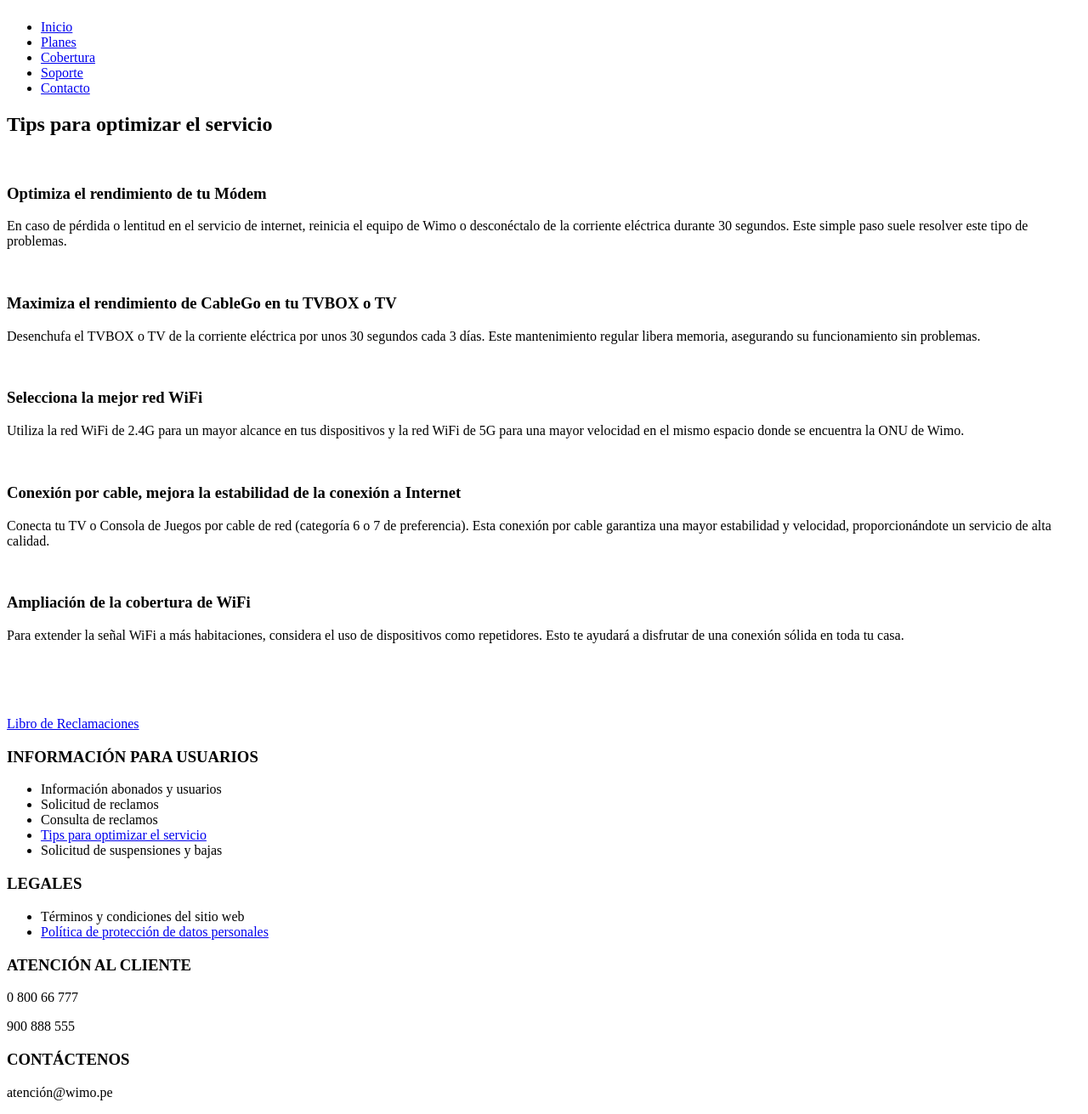
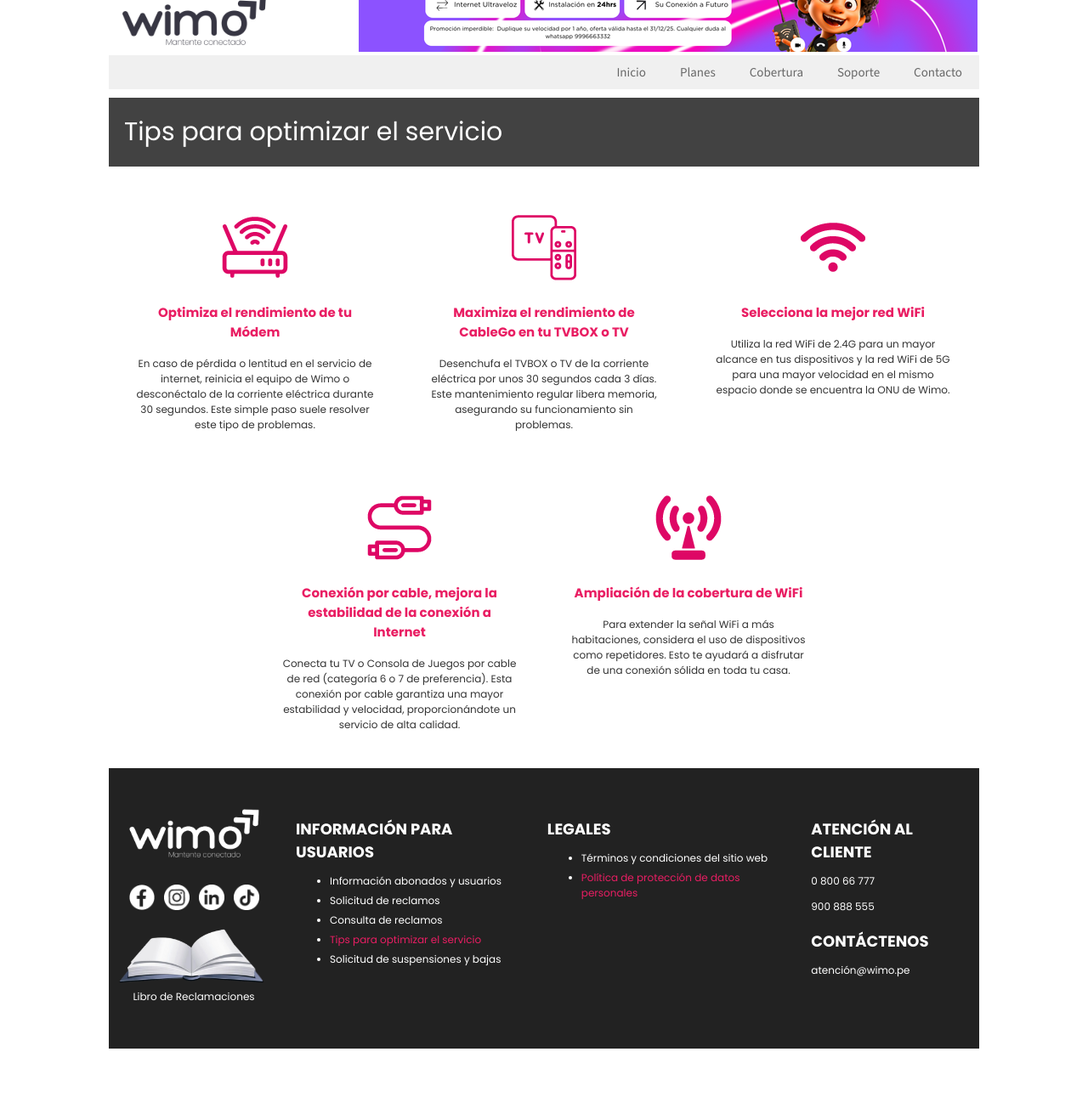
Before and after one commit to krlozs/ispwimo, a plain HTML site: page tips-optimizar-servicio.html in a window 1280 px wide. Shown: the part 19-1330 px from the top of the page at 85% size. After the commit the page ends 1253 px from the top, so only its background shows below. Drawn offline with nearby package versions, Linux system fonts and the light colour scheme; the site is published under a folder, as on GitHub Pages, so addresses that start at the root find nothing.

Commit message:
Add files via upload

```diff
--- a/proteccion-datos-personales.html
+++ b/proteccion-datos-personales.html
@@ -5,7 +5,7 @@
     <meta name="viewport" content="width=device-width, initial-scale=1.0">
     <title>Política de protección de datos personales - wimo.pe</title>
     <!-- enlace al css -->
-    <link rel="stylesheet" href="/css/pol-prot-dp.css">
+    <link rel="stylesheet" href="css/pol-prot-dp.css">
     <!-- enlace g-font "permanent Marker" -->
    <style>
        @import url('https://fonts.googleapis.com/css2?family=Permanent+Marker&family=Poppins:ital,wght@0,100;0,200;0,300;0,400;0,500;0,600;0,700;0,800;0,900;1,100;1,200;1,300;1,400;1,500;1,600;1,700;1,800;1,900&display=swap');
@@ -15,8 +15,8 @@
 <body class="body">
 
     <header>
-        <img id="logo" src="/img/logo_wimo-500x200.png" alt="">
-        <img src="/img/banner720px.png" alt="">
+        <img id="logo" src="img/logo_wimo-500x200.png" alt="">
+        <img src="img/banner720px.png" alt="">
     </header>
 
     <nav>
@@ -253,15 +253,15 @@
     <footer class="footer">
         <div class="container">
             <div class="footer-logo">
-                <img src="/img/log_wimo_foo.png" alt="">
+                <img src="img/log_wimo_foo.png" alt="">
                 <div class="social-icons">
-                    <a href="#fb"><img src="/img/icon/icon-facebook.png" alt=""></a>
-                    <a href="#ig"><img src="/img/icon/icon-instagram.png" alt=""></a>
-                    <a href="#lk"><img src="/img/icon/icon-linkedin.png" alt=""></a>
-                    <a href="#tk"><img src="/img/icon/icon-tiktok.png" alt=""></a>
+                    <a href="#fb"><img src="img/icon/icon-facebook.png" alt=""></a>
+                    <a href="#ig"><img src="img/icon/icon-instagram.png" alt=""></a>
+                    <a href="#lk"><img src="img/icon/icon-linkedin.png" alt=""></a>
+                    <a href="#tk"><img src="img/icon/icon-tiktok.png" alt=""></a>
                 </div>
                 <a href="#" class="reclamos-link">
-                <img src="/img/libro.png" alt=""><br>
+                <img src="img/libro.png" alt=""><br>
                 <p id="text-lib">Libro de Reclamaciones</p></a>
             </div>
             <div class="footer-info">
--- a/tips-optimizar-servicio.html
+++ b/tips-optimizar-servicio.html
@@ -5,7 +5,7 @@
     <meta name="viewport" content="width=device-width, initial-scale=1.0">
     <title>Tips para optimizar el servicio - wimo.pe</title>
     <!-- enlace al css -->
-    <link rel="stylesheet" href="/css/tips.css">
+    <link rel="stylesheet" href="css/tips.css">
     <!-- enlace g-font "permanent Marker" -->
    <style>
        @import url('https://fonts.googleapis.com/css2?family=Permanent+Marker&family=Poppins:ital,wght@0,100;0,200;0,300;0,400;0,500;0,600;0,700;0,800;0,900;1,100;1,200;1,300;1,400;1,500;1,600;1,700;1,800;1,900&display=swap');
@@ -14,8 +14,8 @@
 
 </head>
 <body class="body">
-    <img id="logo" src="/img/logo_wimo-500x200.png" alt="">
-    <img src="/img/banner720px.png" alt="">
+    <img id="logo" src="img/logo_wimo-500x200.png" alt="">
+    <img src="img/banner720px.png" alt="">
 
     <nav>
         <ul id="menu">
@@ -32,14 +32,14 @@
 
         <div class="cont-principal">
             <div class="bloq-tips">
-                <img src="/img/icon/conexion-wifi.png" alt="">
+                <img src="img/icon/conexion-wifi.png" alt="">
                 <h3>
                     Optimiza el rendimiento de tu Módem
                 </h3>
                 <p>En caso de pérdida o lentitud en el servicio de internet, reinicia el equipo de Wimo o desconéctalo de la corriente eléctrica durante 30 segundos. Este simple paso suele resolver este tipo de problemas.</p>
             </div>
             <div class="bloq-tips">
-                <img src="/img/icon/tv-box_1.png" alt="">
+                <img src="img/icon/tv-box_1.png" alt="">
                 <h3>
                     Maximiza el rendimiento de CableGo en tu TVBOX o TV
                 </h3>
@@ -47,7 +47,7 @@
                     Desenchufa el TVBOX o TV de la corriente eléctrica por unos 30 segundos cada 3 días. Este mantenimiento regular libera memoria, asegurando su funcionamiento sin problemas.</p>
             </div>
             <div class="bloq-tips">
-                <img src="/img/icon/wifi-senal.png" alt="">
+                <img src="img/icon/wifi-senal.png" alt="">
                 <h3>
                     Selecciona la mejor red WiFi
                 </h3>
@@ -56,7 +56,7 @@
                 </p>
             </div>
             <div class="bloq-tips">
-                <img src="/img/icon/conexion-cable.png" alt="">
+                <img src="img/icon/conexion-cable.png" alt="">
                 <h3>
                     Conexión por cable, mejora la estabilidad de la conexión a Internet
                 </h3>
@@ -65,7 +65,7 @@
                 </p>
             </div>
             <div class="bloq-tips">
-                <img src="/img/icon/cobertura.png" alt="">
+                <img src="img/icon/cobertura.png" alt="">
                 <h3>
                     Ampliación de la cobertura de WiFi
                 </h3>
@@ -80,15 +80,15 @@
     <footer class="footer">
         <div class="container">
           <div class="footer-logo">
-            <img src="/img/log_wimo_foo.png" alt="">
+            <img src="img/log_wimo_foo.png" alt="">
             <div class="social-icons">
-              <a href="#fb"><img src="/img/icon/icon-facebook.png" alt=""></a>
-              <a href="#ig"><img src="/img/icon/icon-instagram.png" alt=""></a>
-              <a href="#lk"><img src="/img/icon/icon-linkedin.png" alt=""></a>
-              <a href="#tk"><img src="/img/icon/icon-tiktok.png" alt=""></a>
+              <a href="#fb"><img src="img/icon/icon-facebook.png" alt=""></a>
+              <a href="#ig"><img src="img/icon/icon-instagram.png" alt=""></a>
+              <a href="#lk"><img src="img/icon/icon-linkedin.png" alt=""></a>
+              <a href="#tk"><img src="img/icon/icon-tiktok.png" alt=""></a>
             </div>
             <a href="#" class="reclamos-link">
-            <img src="/img/libro.png" alt=""><br>
+            <img src="img/libro.png" alt=""><br>
             <p id="text-lib">Libro de Reclamaciones</p></a>
           </div>
           <div class="footer-info">
```
Also changed, not shown: planes.html (+6 -6 lines).
